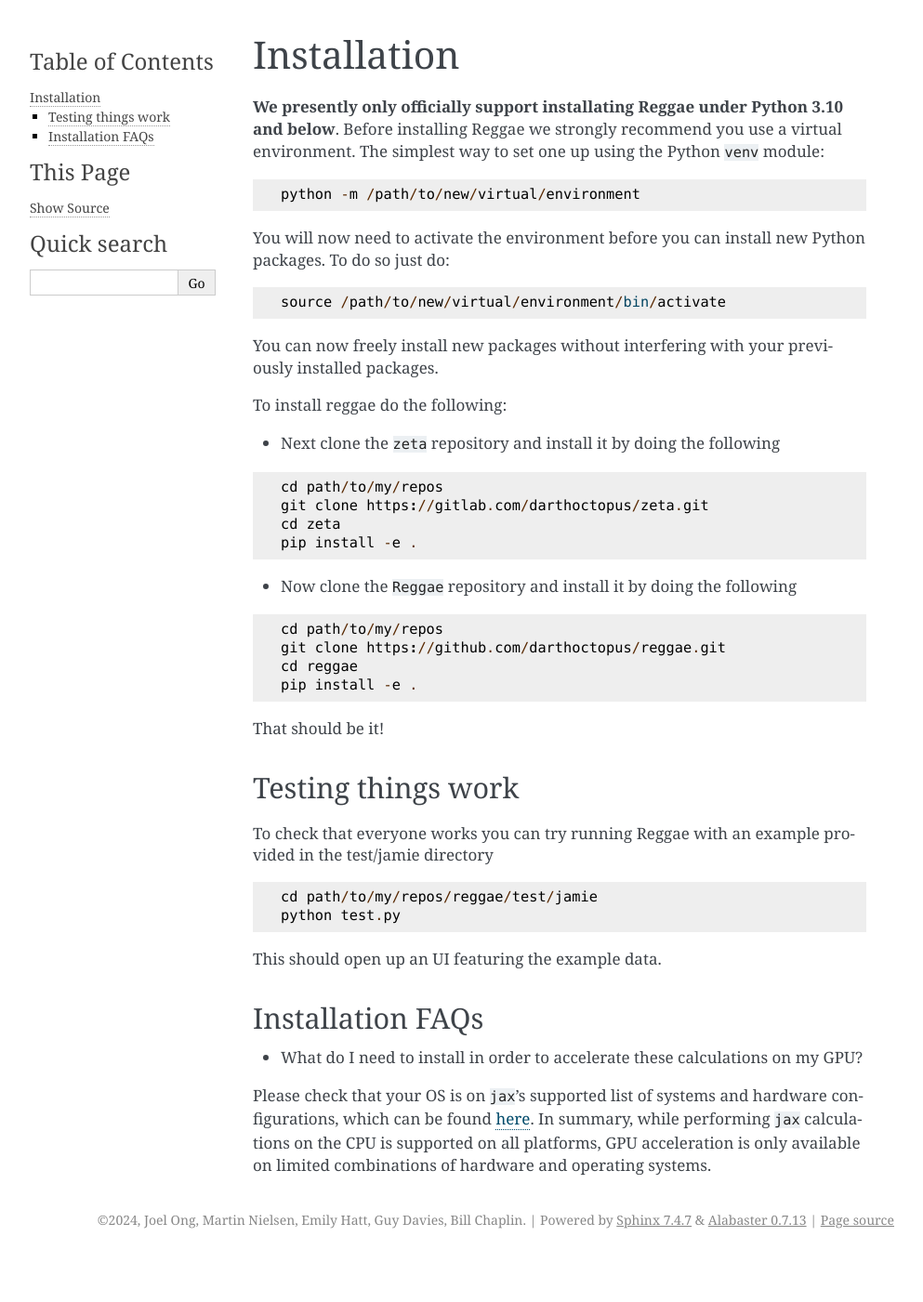
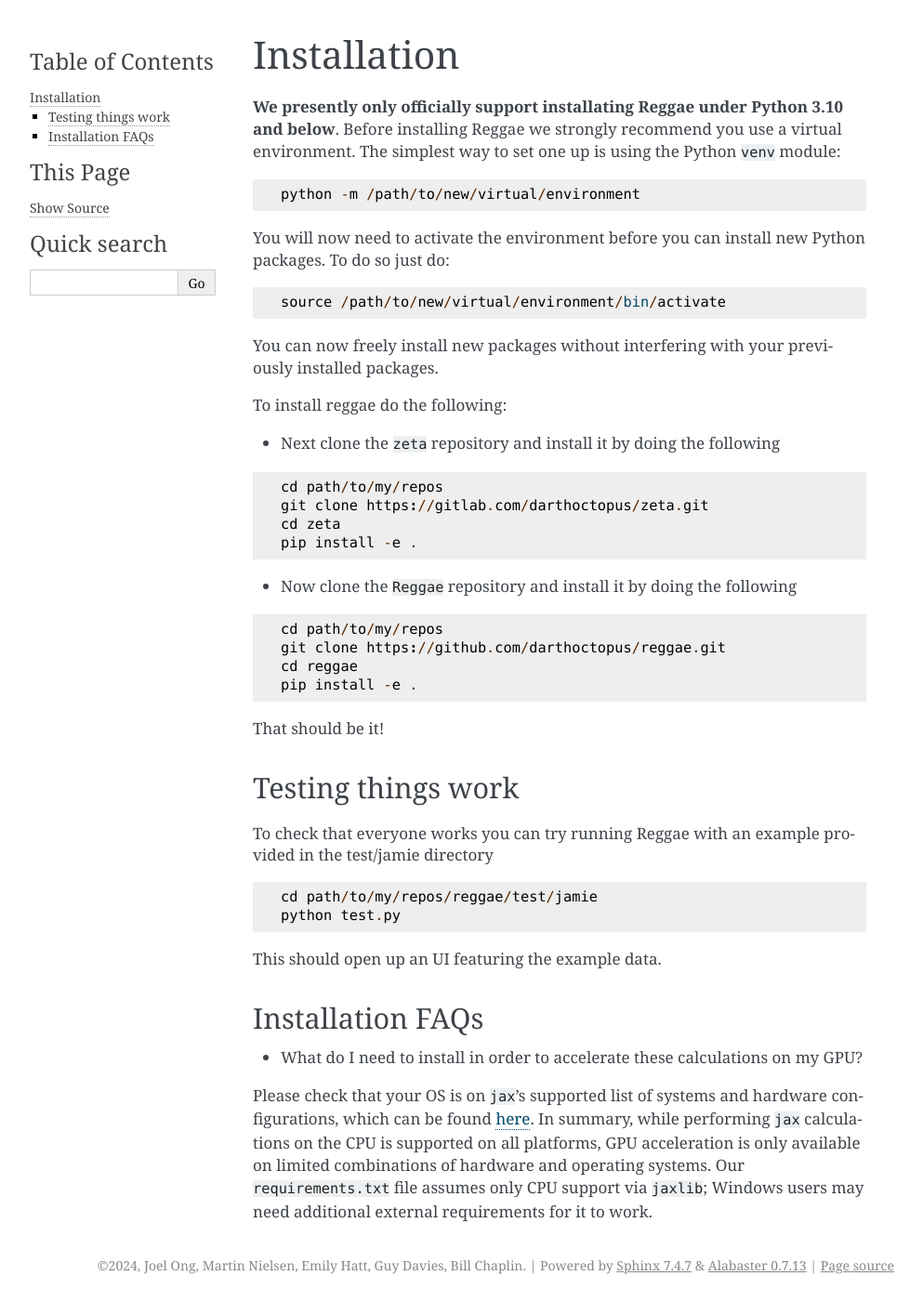
Before and after one commit to darthoctopus/reggae, a Sphinx documentation site: the page built from docs/installation.md, in a window 1280 px wide. Shown: the whole page at 93% size, without its empty margins (148-1141 px from the left). Built offline with Sphinx 7.4.7, drawn with Linux system fonts in a browser that asks for light colours; before the commit the page ends 1352 px from its top, so only the background shows below that.

Commit message:
note about Windows

````diff
--- a/docs/installation.md
+++ b/docs/installation.md
@@ -1,6 +1,6 @@
 # Installation
 
-**We presently only officially support installating Reggae under Python 3.10 and below**. Before installing Reggae we strongly recommend you use a virtual environment. The simplest way to set one up using the Python `venv` module:
+**We presently only officially support installating Reggae under Python 3.10 and below**. Before installing Reggae we strongly recommend you use a virtual environment. The simplest way to set one up is using the Python `venv` module:
 ```
 python -m /path/to/new/virtual/environment
 ```
@@ -41,4 +41,4 @@
 
 - What do I need to install in order to accelerate these calculations on my GPU?
 
-Please check that your OS is on `jax`'s supported list of systems and hardware configurations, which can be found [here](https://jax.readthedocs.io/en/latest/installation.html#supported-platforms). In summary, while performing `jax` calculations on the CPU is supported on all platforms, GPU acceleration is only available on limited combinations of hardware and operating systems.
+Please check that your OS is on `jax`'s supported list of systems and hardware configurations, which can be found [here](https://jax.readthedocs.io/en/latest/installation.html#supported-platforms). In summary, while performing `jax` calculations on the CPU is supported on all platforms, GPU acceleration is only available on limited combinations of hardware and operating systems. Our `requirements.txt` file assumes only CPU support via `jaxlib`; Windows users may need additional external requirements for it to work.
````
